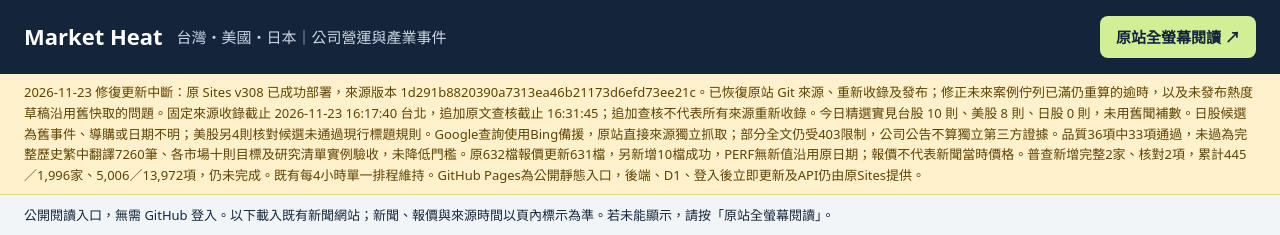
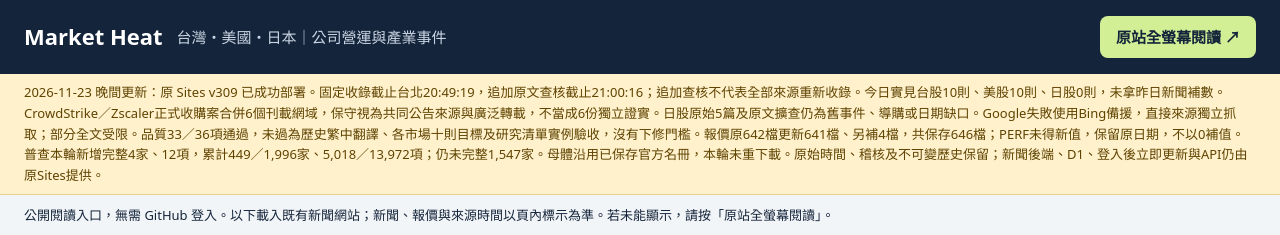
Before and after one commit to city2243/market-heat, a plain HTML site: page index.html in a window 1280 px wide. Shown: the top 235 px of the page. Drawn offline with Linux system fonts and the light colour scheme; grey boxes are pictures that could not be loaded.

Commit message:
Update Market Heat evening portal: Sites v309 and verified partial edition

```diff
--- a/index.html
+++ b/index.html
@@ -3,7 +3,7 @@
 *{box-sizing:border-box}body{margin:0;background:#f2f5f8;color:#14243a;font:15px/1.6 system-ui,sans-serif}header{padding:16px 24px;background:#14243a;color:white;display:flex;gap:14px;align-items:center;flex-wrap:wrap}h1{font-size:22px;margin:0}header p{margin:0;color:#cbd6e4;flex:1}a{color:inherit}header a{background:#d2ef96;color:#14243a;padding:9px 16px;border-radius:8px;font-weight:650;text-decoration:none}.note{padding:10px 24px;font-size:13px;border-bottom:1px solid #dbe1e8}.note a{color:#255da2}.sync{background:#fff1cc;color:#5f4300;padding:8px 24px;font-size:13px;border-bottom:1px solid #ead18a}iframe{display:block;width:100%;height:calc(100dvh - 171px);min-height:650px;border:0;background:white}footer{padding:12px 24px;font-size:12px;color:#5e6c7e}@media(max-width:600px){header{padding:14px 16px}header p{flex-basis:100%}.note,.sync{padding:10px 16px}iframe{height:80dvh}}
 </style></head><body>
 <header><h1>Market Heat</h1><p>台灣・美國・日本｜公司營運與產業事件</p><a href="https://market-heat-jaime.jaime2243.chatgpt.site" target="_blank" rel="noopener">原站全螢幕閱讀 ↗</a></header>
-<div class="sync" data-update-marker="market-heat-20261123-source-restored-v308">2026-11-23 修復更新中斷：原 Sites v308 已成功部署，來源版本 1d291b8820390a7313ea46b21173d6efd73ee21c。已恢復原站 Git 來源、重新收錄及發布；修正未來案例佇列已滿仍重算的逾時，以及未發布熱度草稿沿用舊快取的問題。固定來源收錄截止 2026-11-23 16:17:40 台北，追加原文查核截止 16:31:45；追加查核不代表所有來源重新收錄。今日精選實見台股 10 則、美股 8 則、日股 0 則，未用舊聞補數。日股候選為舊事件、導購或日期不明；美股另4則核對候選未通過現行標題規則。Google查詢使用Bing備援，原站直接來源獨立抓取；部分全文仍受403限制，公司公告不算獨立第三方證據。品質36項中33項通過，未過為完整歷史繁中翻譯7260筆、各市場十則目標及研究清單實例驗收，未降低門檻。原632檔報價更新631檔，另新增10檔成功，PERF無新值沿用原日期；報價不代表新聞當時價格。普查新增完整2家、核對2項，累計445／1,996家、5,006／13,972項，仍未完成。既有每4小時單一排程維持。GitHub Pages為公開靜態入口，後端、D1、登入後立即更新及API仍由原Sites提供。</div>
+<div class="sync" data-update-marker="market-heat-20261123-2049">2026-11-23 晚間更新：原 Sites v309 已成功部署。固定收錄截止台北20:49:19，追加原文查核截止21:00:16；追加查核不代表全部來源重新收錄。今日實見台股10則、美股10則、日股0則，未拿昨日新聞補數。CrowdStrike／Zscaler正式收購案合併6個刊載網域，保守視為共同公告來源與廣泛轉載，不當成6份獨立證實。日股原始5篇及原文擴查仍為舊事件、導購或日期缺口。Google失敗使用Bing備援，直接來源獨立抓取；部分全文受限。品質33／36項通過，未過為歷史繁中翻譯、各市場十則目標及研究清單實例驗收，沒有下修門檻。報價原642檔更新641檔、另補4檔，共保存646檔；PERF未得新值，保留原日期，不以0補值。普查本輪新增完整4家、12項，累計449／1,996家、5,018／13,972項；仍未完整1,547家。母體沿用已保存官方名冊，本輪未重下載。原始時間、稽核及不可變歷史保留；新聞後端、D1、登入後立即更新與API仍由原Sites提供。</div>
 <div class="note">公開閱讀入口，無需 GitHub 登入。以下載入既有新聞網站；新聞、報價與來源時間以頁內標示為準。若未能顯示，請按「原站全螢幕閱讀」。</div>
 <iframe title="Market Heat 新聞熱度雷達" src="https://market-heat-jaime.jaime2243.chatgpt.site" referrerpolicy="strict-origin-when-cross-origin"></iframe>
 <footer>GitHub Pages 公開入口：city2243/market-heat。新聞後端、D1、立即更新與 API 由原 Sites 服務提供；GitHub 不保存密鑰。熱度為來源觀測，不是閱讀量或投資建議。</footer>
```
